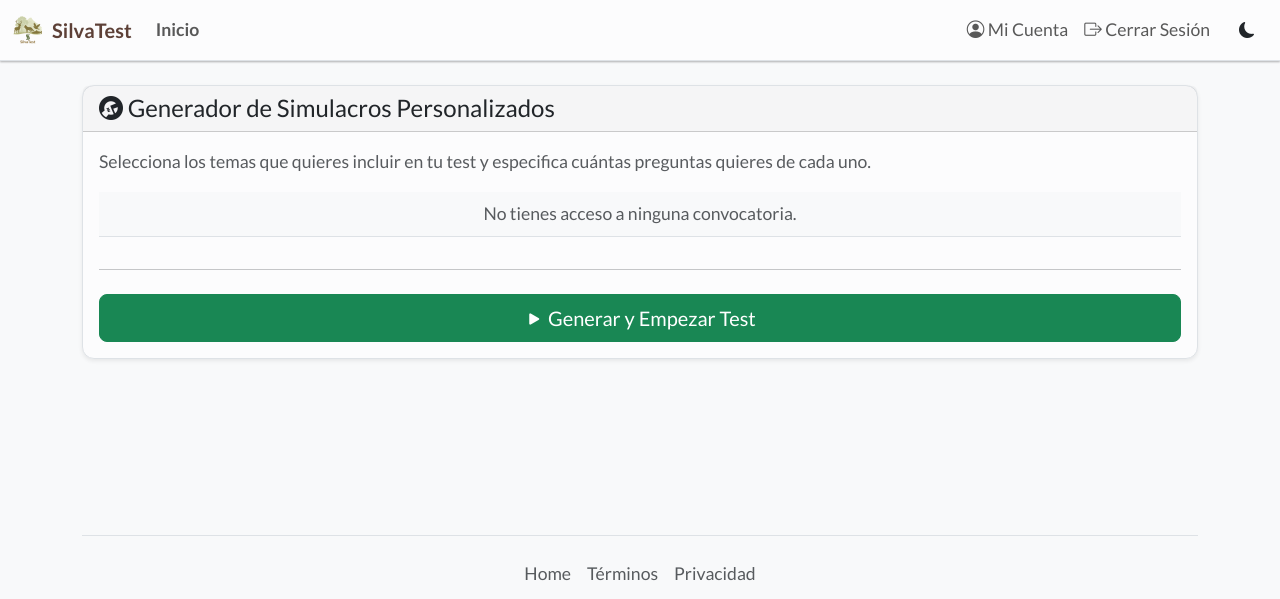
After one commit to alejandrofontanil/SilvaTest, a Flask app: page /generador-simulacro in a window 1280 px wide. The commit adds this page. Shown: the top 599 px of the page. Run offline with Flask 3, Linux system fonts and the light colour scheme; the visitor is signed in with stand-in values (Sample User, id 1); data that the repository does not hold is empty; some libraries are stand-ins or nearby versions.

Commit message:
23234
2323423

```diff
--- a/mi_app/routes/main_routes.py
+++ b/mi_app/routes/main_routes.py
@@ -266,3 +266,21 @@ def politica_privacidad():
 @main_bp.route('/terminos-y-condiciones')
 def terminos_condiciones():
     return render_template('terminos_condiciones.html', title="Términos y Condiciones")
+
+@main_bp.route('/generador-simulacro', methods=['GET', 'POST'])
+@login_required
+def generador_simulacro():
+    # Si el método es POST, significa que el usuario ha enviado el formulario
+    if request.method == 'POST':
+        # La lógica para generar el test la escribiremos en el siguiente paso
+        # Por ahora, solo recogemos los datos que envía el formulario
+        selecciones = request.form
+        print("Selecciones del usuario:", selecciones) # Un chivato para ver qué nos llega
+        # De momento, lo dejamos aquí.
+        flash('La funcionalidad para generar el test aún está en construcción.', 'info')
+        return redirect(url_for('main.generador_simulacro'))
+
+    # Si el método es GET, simplemente mostramos la página con el formulario
+    # Buscamos todas las convocatorias a las que el usuario tiene acceso
+    convocatorias_accesibles = current_user.convocatorias_accesibles.order_by(Convocatoria.nombre).all()
+    return render_template('generador_simulacro.html', title="Generador de Simulacros", convocatorias=convocatorias_accesibles)
--- a/mi_app/templates/cuenta.html
+++ b/mi_app/templates/cuenta.html
@@ -12,6 +12,7 @@
                 <a class="list-group-item list-group-item-action" data-bs-toggle="list" href="#historial" role="tab"><i class="bi bi-list-task me-2"></i>Historial Detallado</a>
                 <a href="{{ url_for('main.repaso_global') }}" class="list-group-item list-group-item-action"><i class="bi bi-recycle me-2"></i>Repasar Fallos</a>
                 <a href="{{ url_for('main.preguntas_favoritas') }}" class="list-group-item list-group-item-action"><i class="bi bi-star-fill me-2"></i>Preguntas Favoritas</a>
+                <a href="{{ url_for('main.generador_simulacro') }}" class="list-group-item list-group-item-action"><i class="bi bi-tools me-2"></i>Generador de Tests</a>
             </div>
         </div>
     </div>
--- /dev/null
+++ b/mi_app/templates/generador_simulacro.html
@@ -0,0 +1,58 @@
+{% extends "base.html" %}
+
+{% block content %}
+<div class="card shadow-sm">
+    <div class="card-header">
+        <h1 class="h4 mb-0"><i class="bi bi-wrench-adjustable-circle-fill"></i> Generador de Simulacros Personalizados</h1>
+    </div>
+    <div class="card-body">
+        <p class="text-muted">Selecciona los temas que quieres incluir en tu test y especifica cuántas preguntas quieres de cada uno.</p>
+
+        <form method="POST" action="">
+            <div class="table-responsive">
+                <table class="table">
+                    <tbody>
+                    {% for convo in convocatorias %}
+                        <tr class="table-group-divider">
+                            <td colspan="3" class="fw-bold fs-5 pt-4">{{ convo.nombre }}</td>
+                        </tr>
+                        {% for bloque in convo.bloques %}
+                            <tr>
+                                <td class="ps-4 fw-bold">{{ bloque.nombre }}</td>
+                                <td></td>
+                                <td></td>
+                            </tr>
+                            {% for tema in bloque.temas %}
+                            <tr>
+                                <td class="ps-5"><i class="bi bi-file-earmark-text"></i> {{ tema.nombre }}</td>
+                                <td>
+                                    <div class="form-check form-switch">
+                                        <input class="form-check-input" type="checkbox" role="switch" name="tema_seleccionado" value="{{ tema.id }}">
+                                    </div>
+                                </td>
+                                <td>
+                                    <div class="input-group input-group-sm" style="max-width: 150px;">
+                                        <span class="input-group-text">Nº:</span>
+                                        <input type="number" name="num_preguntas_{{ tema.id }}" class="form-control" value="{{ tema.preguntas|length }}" min="1" max="{{ tema.preguntas|length }}">
+                                    </div>
+                                </td>
+                            </tr>
+                            {% endfor %}
+                        {% endfor %}
+                    {% else %}
+                        <tr>
+                            <td colspan="3" class="text-center text-muted">No tienes acceso a ninguna convocatoria.</td>
+                        </tr>
+                    {% endfor %}
+                    </tbody>
+                </table>
+            </div>
+
+            <hr>
+            <div class="d-grid mt-4">
+                <button type="submit" class="btn btn-success btn-lg"><i class="bi bi-play-fill"></i> Generar y Empezar Test</button>
+            </div>
+        </form>
+    </div>
+</div>
+{% endblock %}
```
